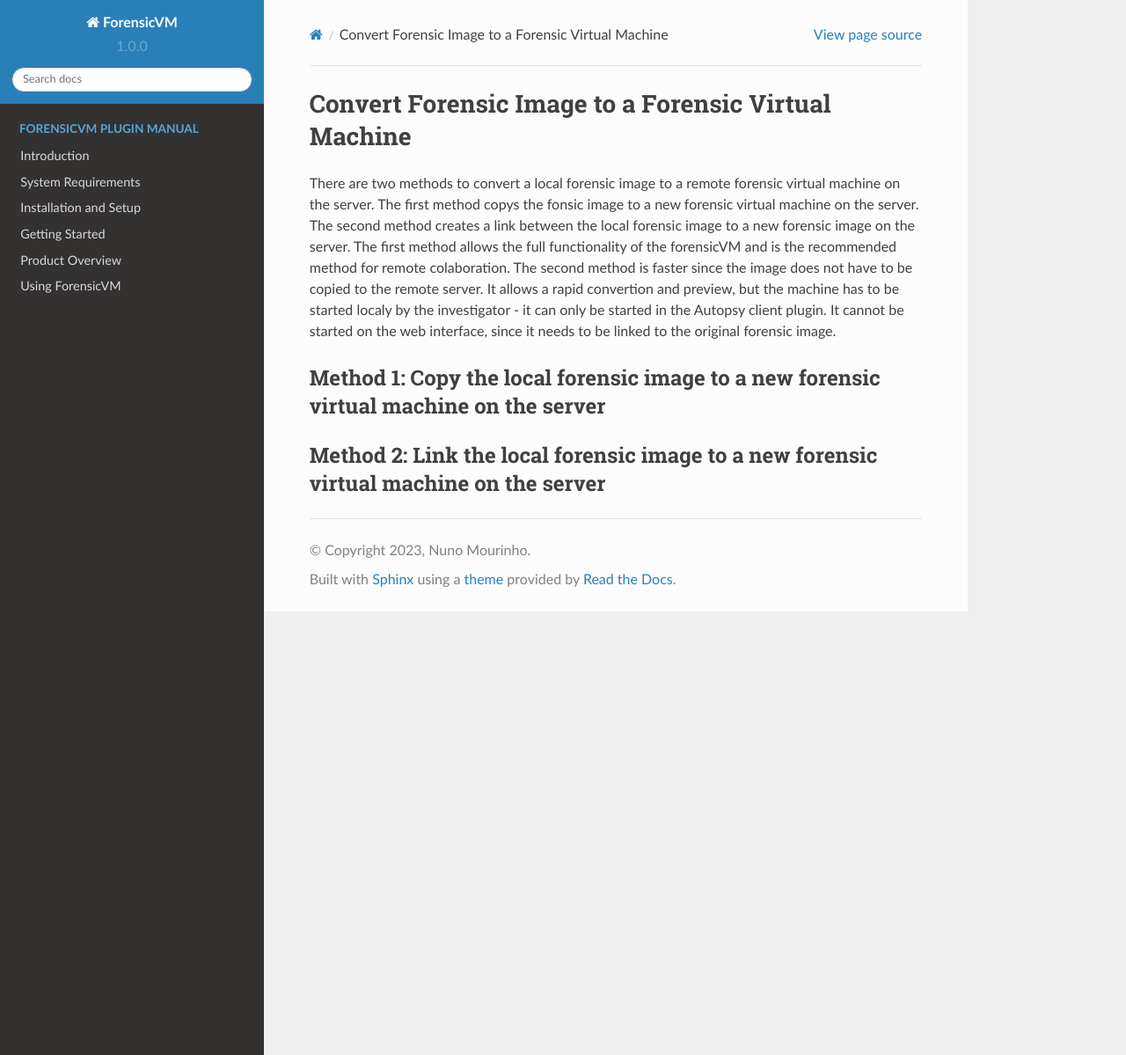
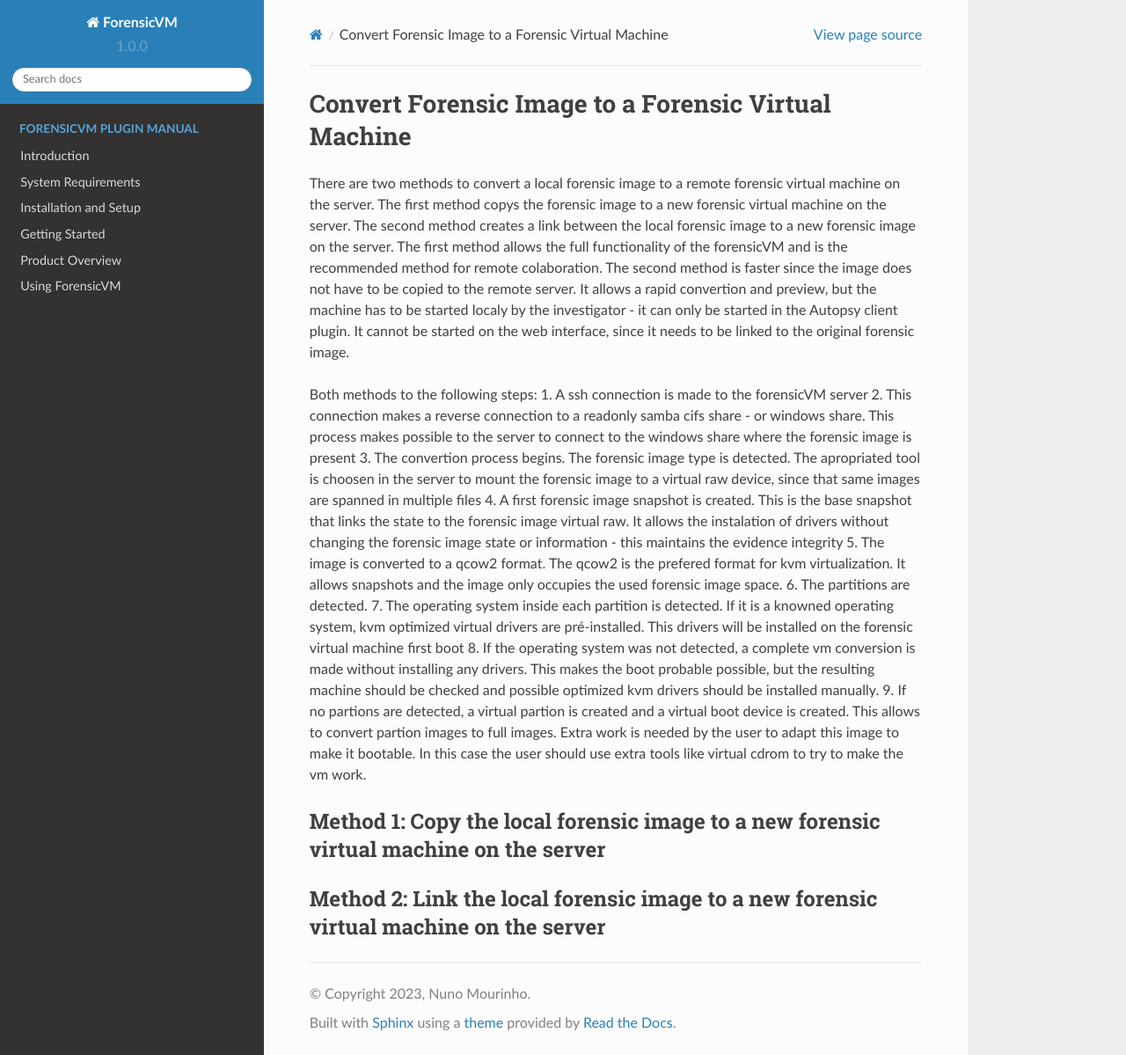
Before and after one commit to nunomourinho/forensicVmAutopsyUserManual, a Sphinx documentation site: the page built from docs/user/convert_to_vm.rst, in a window 1280 px wide and 1199 px high. Shown: the whole window at 88% size. Built offline with Sphinx 7.4.7 and the Read the Docs theme 2.0.0, drawn with Linux system fonts in a browser that asks for light colours; pages that are not in the unit, such as notebooks, are missing from menus.

Commit message:
Update convert_to_vm.rst

```diff
--- a/docs/user/convert_to_vm.rst
+++ b/docs/user/convert_to_vm.rst
@@ -1,11 +1,22 @@
 Convert Forensic Image to a Forensic Virtual Machine
 =====================================================
-There are two methods to convert a local forensic image to a remote forensic virtual machine on the server. The first method copys the fonsic image to a new
+There are two methods to convert a local forensic image to a remote forensic virtual machine on the server. The first method copys the forensic image to a new
 forensic virtual machine on the server. The second method creates a link between the local forensic image to a new forensic image on the server.
 The first method allows the full functionality of the forensicVM and is the recommended method for remote colaboration. The second method is faster since
 the image does not have to be copied to the remote server. It allows a rapid convertion and preview, but the machine has to be started localy by the
 investigator - it can only be started in the Autopsy client plugin. It cannot be started on the web interface, since it needs to be linked to the original
 forensic image.
+
+Both methods to the following steps:
+1. A ssh connection is made to the forensicVM server
+2. This connection makes a reverse connection to a readonly samba cifs share - or windows share. This process makes possible to the server to connect to the windows share where the forensic image is present
+3. The convertion process begins. The forensic image type is detected. The apropriated tool is choosen in the server to mount the forensic image to a virtual raw device, since that same images are spanned in multiple files
+4. A first forensic image snapshot is created. This is the base snapshot that links the state to the forensic image virtual raw. It allows the instalation of drivers without changing the forensic image state or information - this maintains the evidence integrity
+5. The image is converted to a qcow2 format. The qcow2 is the prefered format for kvm virtualization. It allows snapshots and the image only occupies the used forensic image space.
+6. The partitions are detected.
+7. The operating system inside each partition is detected. If it is a knowned operating system, kvm optimized virtual drivers are pré-installed. This drivers will be installed on the forensic virtual machine first boot
+8. If the operating system was not detected, a complete vm conversion is made without installing any drivers. This makes the boot probable possible, but the resulting machine should be checked and possible optimized kvm drivers should be installed manually.
+9. If no partions are detected, a virtual partion is created and a virtual boot device is created. This allows to convert partion images to full images. Extra work is needed by the user to adapt this image to make it bootable. In this case the user should use extra tools like virtual cdrom to try to make the vm work.
 
 
 Method 1: Copy the local forensic image to a new forensic virtual machine on the server
```
